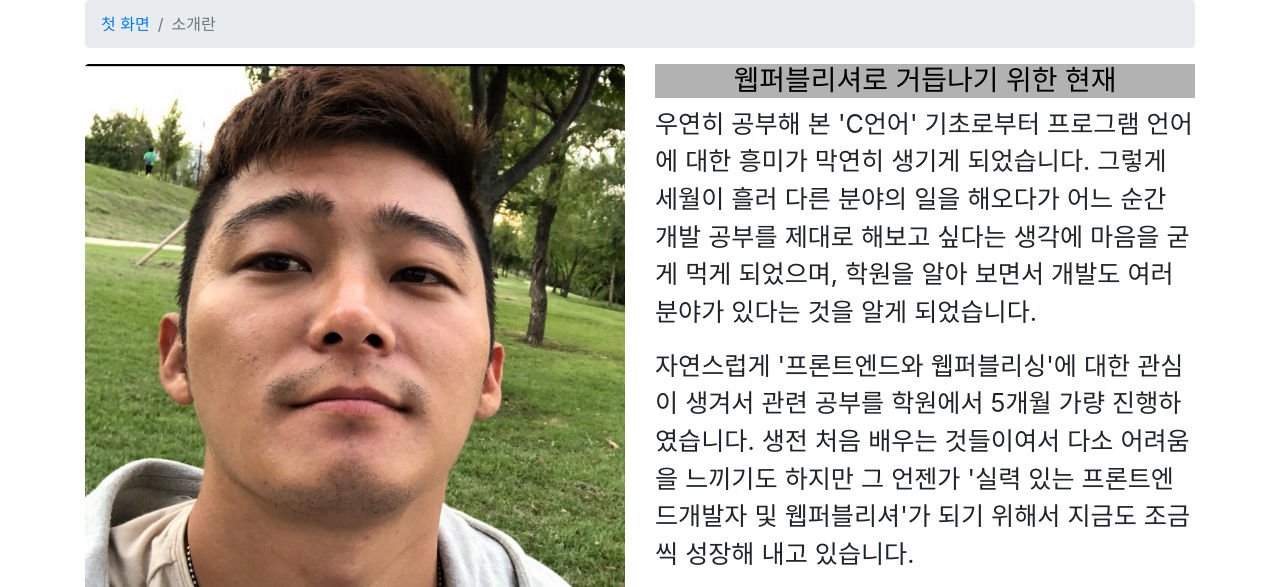
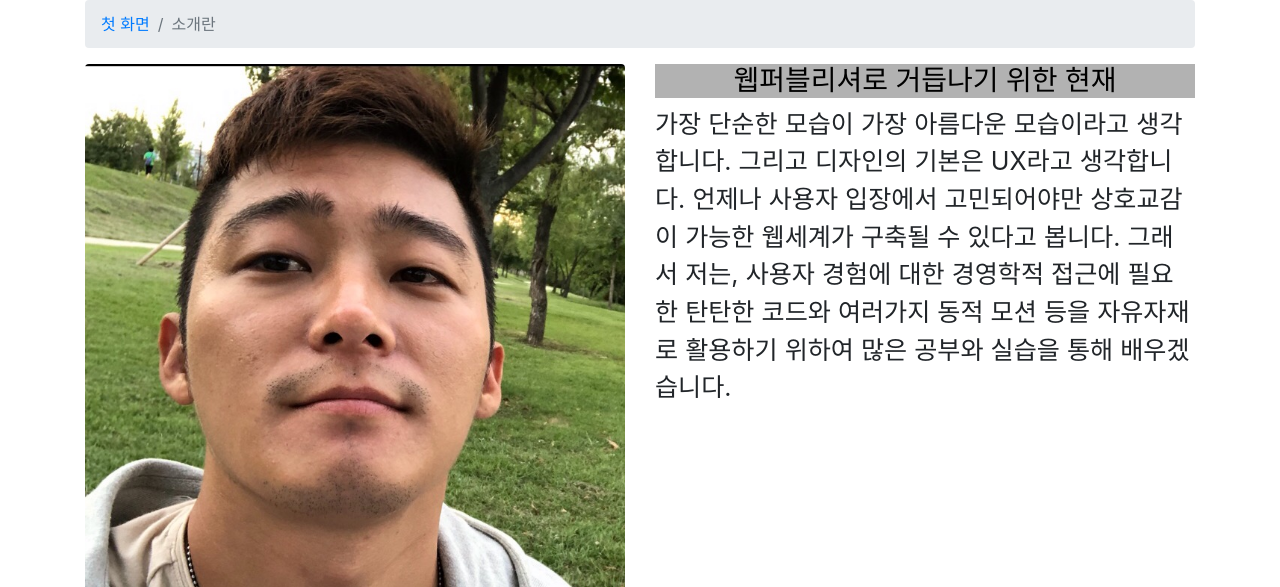
Before and after one commit to hellodev83/my_page, a website: page about.html in a window 1280 px wide. Shown: the part 144-731 px from the top of the page. Drawn offline with Linux system fonts and the light colour scheme.

Commit message:
Update about.html

```diff
--- a/about.html
+++ b/about.html
@@ -51,9 +51,20 @@
       </div>
       <div class="col-lg-6">
         <h3 class="hope">웹퍼블리셔로 거듭나기 위한 현재</h3>
-        <p class="explain">우연히 공부해 본 'C언어' 기초로부터 프로그램 언어에 대한 흥미가 막연히 생기게 되었습니다. 그렇게 세월이 흘러 다른 분야의 일을 해오다가 어느 순간 개발 공부를 제대로 해보고 싶다는 생각에 마음을 굳게 먹게 되었으며, 학원을 알아 보면서 개발도 여러 분야가 있다는 것을 알게 되었습니다.</p>
-        <p class="explain">자연스럽게 '프론트엔드와 웹퍼블리싱'에 대한 관심이 생겨서 관련 공부를 학원에서 5개월 가량 진행하였습니다. 생전 처음 배우는 것들이여서 다소 어려움을 느끼기도 하지만 그 언젠가 '실력 있는 프론트엔드개발자 및 웹퍼블리셔'가 되기 위해서 지금도 조금씩 성장해 내고 있습니다.</p>
-        <p class="explain">이러한 기회를 통해 최고의 프론트엔드개발자 및 웹퍼블리셔가 되기까지 발전 속에서 많은 도움을 녹여 내고 싶습니다.</p>      </div>
+        <p class="explain">가장 단순한 모습이
+가장 아름다운 모습이라고 생각합니다.
+
+그리고 디자인의 기본은 UX라고 생각합니다.
+언제나 사용자 입장에서 고민되어야만
+상호교감이 가능한 웹세계가 구축될 수 있다고 봅니다.
+
+그래서 저는,
+사용자 경험에 대한 경영학적 접근에 필요한
+탄탄한 코드와 여러가지 동적 모션 등을
+자유자재로 활용하기 위하여
+많은 공부와 실습을 통해 배우겠습니다.
+</p>
+     </div>
     </div>
 
   <footer class="py-5 bg-dark">
```
